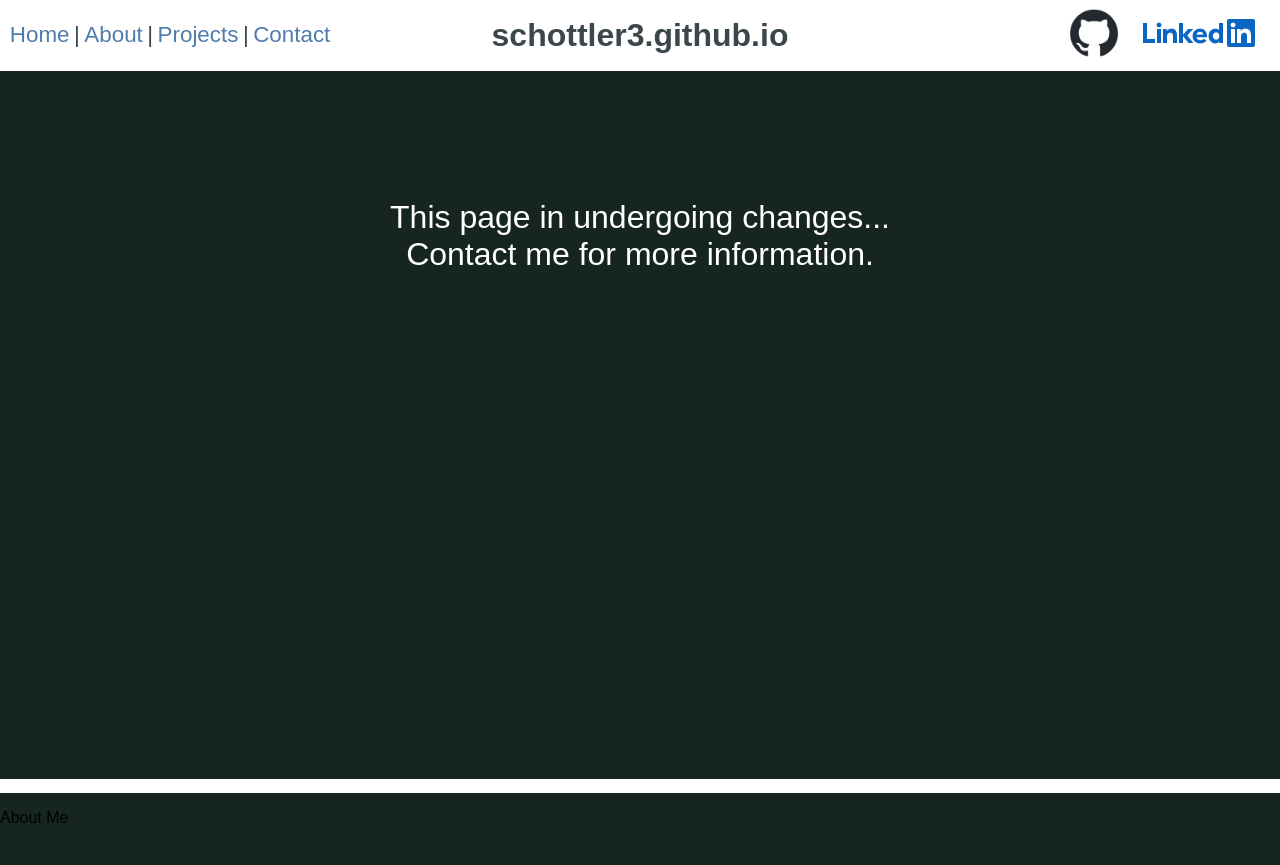
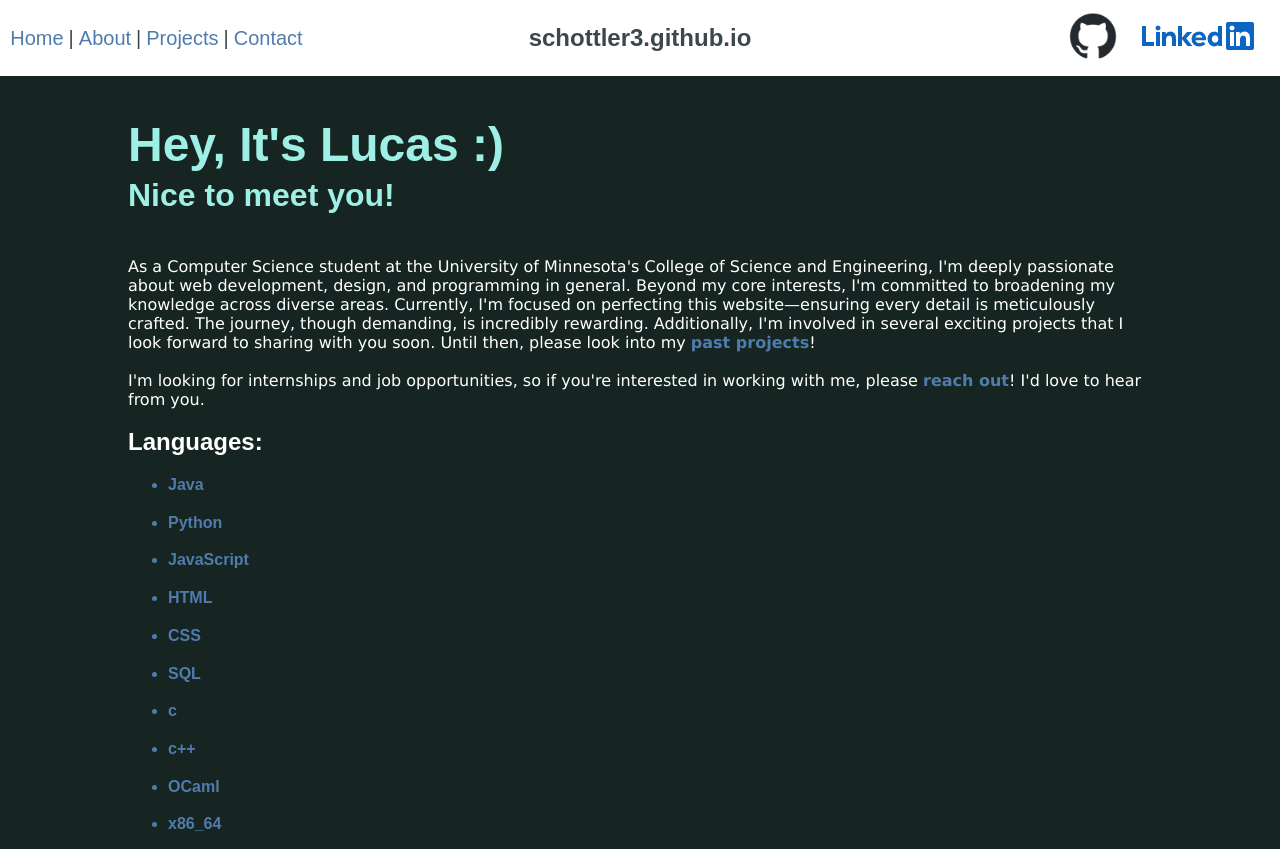
Before and after one commit to schottler3/schottler3.github.io, a plain HTML site: page html/about.html in a window 1280 px wide. Before the commit the page ends 843 px from the top, so only its background shows below. Drawn offline with Linux system fonts and the light colour scheme.

Commit message:
Removals of tests, cleaning up, more on about

```diff
--- a/css/about.css
+++ b/css/about.css
@@ -1,10 +1,48 @@
 .article {
-    margin-top: 10%;
     grid-area: article;
     color: white;
-    display: flex;
-    font-size: 2em;
-    text-align: center;
-    justify-content: center;
+    display: grid;
+    margin-top: 0;
+    user-select: text;
+    grid-template-columns: 1fr 8fr 1fr;
+    grid-template-areas:
+        "articleleft articlecenter articleright";
+}
 
+.articleleft {
+    grid-area: articleleft;
 }
+
+.articleCenter {
+    grid-area: articlecenter;
+}
+
+.articleright {
+    grid-area: articleright;
+}
+
+.text {
+    font-size: 1em;
+    font-family:Verdana, Geneva, Tahoma, sans-serif;
+}
+
+.redir {
+    font-weight: bold;
+    color: rgb(79, 124, 172);
+    text-decoration: none;
+}
+
+.redir:hover {
+    color: rgb(158, 239, 229);
+    text-decoration: underline;
+}
+
+li {
+    margin-top: 2%;
+}
+
+#lang {
+    font-size: 1em;
+    color: rgb(79, 124, 172);
+    font-weight: bold;
+}
--- a/css/global.css
+++ b/css/global.css
@@ -1,7 +1,6 @@
 body {
     margin: 0;
     min-height: 100vh;
-    overflow: hidden;
     user-select: none;
     background-color: rgb(22,37,33);
     display: grid;
@@ -17,7 +16,7 @@ body {
     width: 100%;
     grid-area: header;
     display: grid;
-
+    position: fixed;
     z-index: 1;
     background-color: rgb(255,255,255);
     grid-template-columns: 2fr 1fr 2fr;
@@ -27,16 +26,20 @@ body {
 .nav {
     padding-left: 2%;
     grid-area: headerleft;
+    display: inline-flex;
+    align-items: center;
     user-select: none;
 }
 
 .nav-item {
-    justify-content: center;
-    align-items: center;
-    font-size: 1.4em;
-    display: inline-flex;
+    transition: font-size 0.3s ease-in-out;
+    font-size: 2.5vh;
     color: rgb(79, 124, 172);
     text-decoration: none;
+}
+
+.enlarged {
+    font-size: 2.8vh;
 }
 
 .nav a {
@@ -53,27 +56,27 @@ body {
 }
 
 .navSep {
-    justify-content: center;
-    align-items: center;
-    font-size: 1.4em;
-    margin-left: auto;
-    margin-right: auto;
-    display: inline-flex;
+    font-size: 2.5vh;
+    margin-left: 5px;
+    margin-right: 5px;
+
     color: rgb(60, 71, 75);
 }
 
 #title {
-    padding: 0;
-    margin: 0;
-    margin-top: 0;
     grid-area: headercenter;
-    font-size: 2em;
+    font-size: 3vh;
     font-weight: bold;
     color: rgb(60, 71, 75);
     display: flex;
     justify-content: center;
     align-items: center;
     user-select: text;
+}
+
+#title:hover {
+    cursor: url(../img/link.png), auto;
+    cursorSize: 32;
 }
 
 .social {
@@ -91,8 +94,8 @@ body {
 }
 
 #githubLogo {
-    width: 50px;
-    height: 50px;
+    width: 6vh;
+    height: auto;
     border-radius: 50%;
 }
 
--- a/css/index.css
+++ b/css/index.css
@@ -6,7 +6,7 @@
     grid-area: article;
     bottom: 0;
     display: grid;
-    grid-template-rows: 25% 20% 10% 45%;
+    grid-template-rows: 25% 15% 10% 45%;
     grid-template-columns: 10% 45% 45%;
     grid-template-areas:
     "snows snows snows"
@@ -48,13 +48,13 @@
     padding: 0;
     grid-area: welcome;
     font-weight: bold;
-    font-size: 3em;
+    font-size: 5vh;
     color: rgb(158, 239, 229);
 }
 
 #portfolio{
     grid-area: portfolio;
-    font-size: 1.5em;
+    font-size: 3vh;
     color: rgb(79, 124, 172);
 }
 
@@ -67,6 +67,7 @@
     z-index: -1;
     background-image: url(../img/water.png);
     background-size: cover;
+    overflow: hidden;
 }
 
 .content {
--- a/html/about.html
+++ b/html/about.html
@@ -28,15 +28,37 @@
             </div>
         </div>
 
-        <div class="snows">
-            <div id="snowsLeft">
-                <p> About Me </p>
+        <div class="article">
+            <div class="articleCenter">
+                <div style="color: rgb(158, 239, 229);">
+                    <h2 style="margin-bottom: 5px; font-size: 3em;">Hey, It's Lucas :)</h2>
+                    <h4 style="margin-top: 5px; font-size: 2em;">Nice to meet you!</h4>
+                </div>
+                <div>
+                    <p class="text">As a Computer Science student at the University of Minnesota's College of Science and Engineering, I'm deeply passionate about web development, design, and programming in general.
+                    Beyond my core interests, I'm committed to broadening my knowledge across diverse areas. Currently, I'm focused on perfecting this website—ensuring every detail is meticulously crafted.
+                    The journey, though demanding, is incredibly rewarding. Additionally, I'm involved in several exciting projects that I look forward to sharing with you soon. Until then, please look into my <a class="redir" href="projects.html">past projects</a>!
+                    <br><br>
+                    I'm looking for internships and job opportunities, so if you're interested in working with me, please <a class="redir" href="contact.html">reach out</a>! I'd love to hear from you.
+                    </p>
+                </div>
+
+                <div id="lang">
+                    <h2 style="margin-bottom: 0; color: white;">Languages:</h2>
+                    <ul>
+                        <li>Java</li>
+                        <li>Python</li>
+                        <li>JavaScript</li>
+                        <li>HTML</li>
+                        <li>CSS</li>
+                        <li>SQL</li>
+                        <li>c</li>
+                        <li>c++</li>
+                        <li>OCaml</li>
+                        <li>x86_64</li>
+                    </ul>
+                </div>
             </div>
-        </div>
-        <div class="article">
-            This page in undergoing changes...
-            <br>
-            Contact me for more information.
         </div>
 
 
@@ -45,7 +67,8 @@
             </div>
         </div>
 
-        <script src="js/about.js"></script>
+        <script src="../js/global.js"></script>
+        <script src="../js/about.js"></script>
 
     </body>
 </html>
--- /dev/null
+++ b/js/global.js
@@ -0,0 +1,56 @@
+
+function applyEnlarge(element) {
+    element.classList.add('enlarged');
+}
+
+function removeEnlarge(element){
+    element.classList.remove('enlarged');
+}
+
+function showToast(message) {
+    let toast = document.createElement('div');
+    toast.textContent = message;
+    toast.style.position = 'fixed';
+    toast.style.left = '50%';
+    toast.style.top = '100px';
+    toast.style.transform = 'translateX(-50%)';
+    toast.style.backgroundColor = 'white';
+    toast.style.color = 'rgb(79, 124, 172)';
+    toast.style.padding = '5px';
+    toast.style.fontWeight= 'bold';
+    toast.style.borderRadius = '5px';
+    document.body.appendChild(toast);
+    setTimeout(() => {
+        document.body.removeChild(toast);
+    }, 3000);
+}
+
+function onload() {
+    let navItems = document.getElementsByClassName('nav-item');
+    for(let i = 0; i < navItems.length; i++) {
+        navItems[i].addEventListener('mouseover', function () {
+            applyEnlarge(navItems[i]);
+        });
+        navItems[i].addEventListener('mouseout', function () {
+            removeEnlarge(navItems[i]);
+        });
+    }
+
+    let title = document.getElementById('title');
+    title.addEventListener('click', function (event) {
+        if (navigator.clipboard && window.isSecureContext) {
+            navigator.clipboard.writeText(window.location.href)
+                .then(() => {
+                    showToast("URL copied!");
+                })
+                .catch((err) => {
+                    console.error("Failed to copy text: ", err);
+                });
+        }
+        else{
+            window.alert("Your browser does not support copying text to the clipboard :/");
+        }
+    });
+}
+
+window.addEventListener('load', onload);
```
Also changed, not shown: html/contact.html (+1 -1 lines), html/projects.html (+1 -1 lines), index.html (+2 -4 lines), img/link.png (added), img/rainOrig.png (deleted), img/test.png (deleted).
